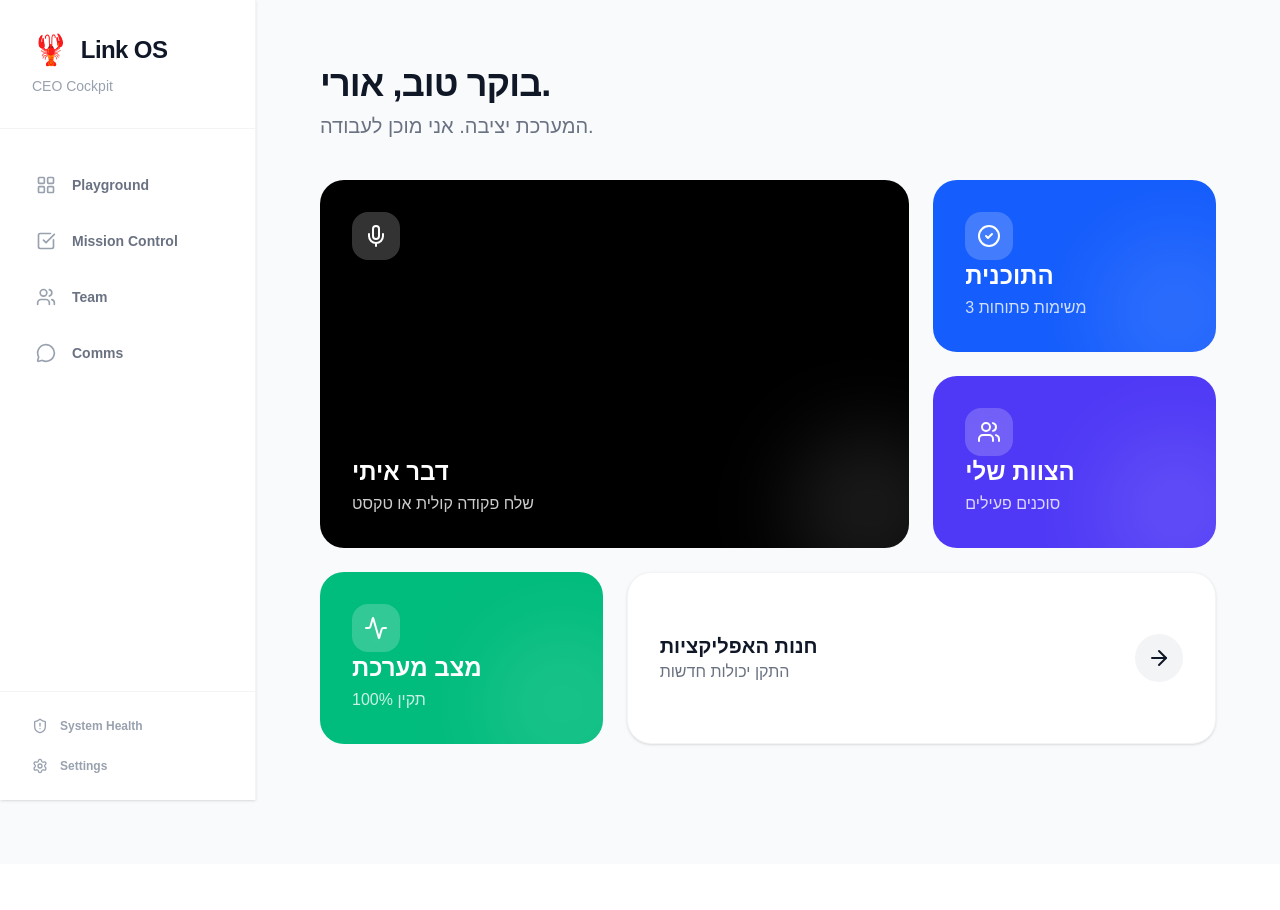
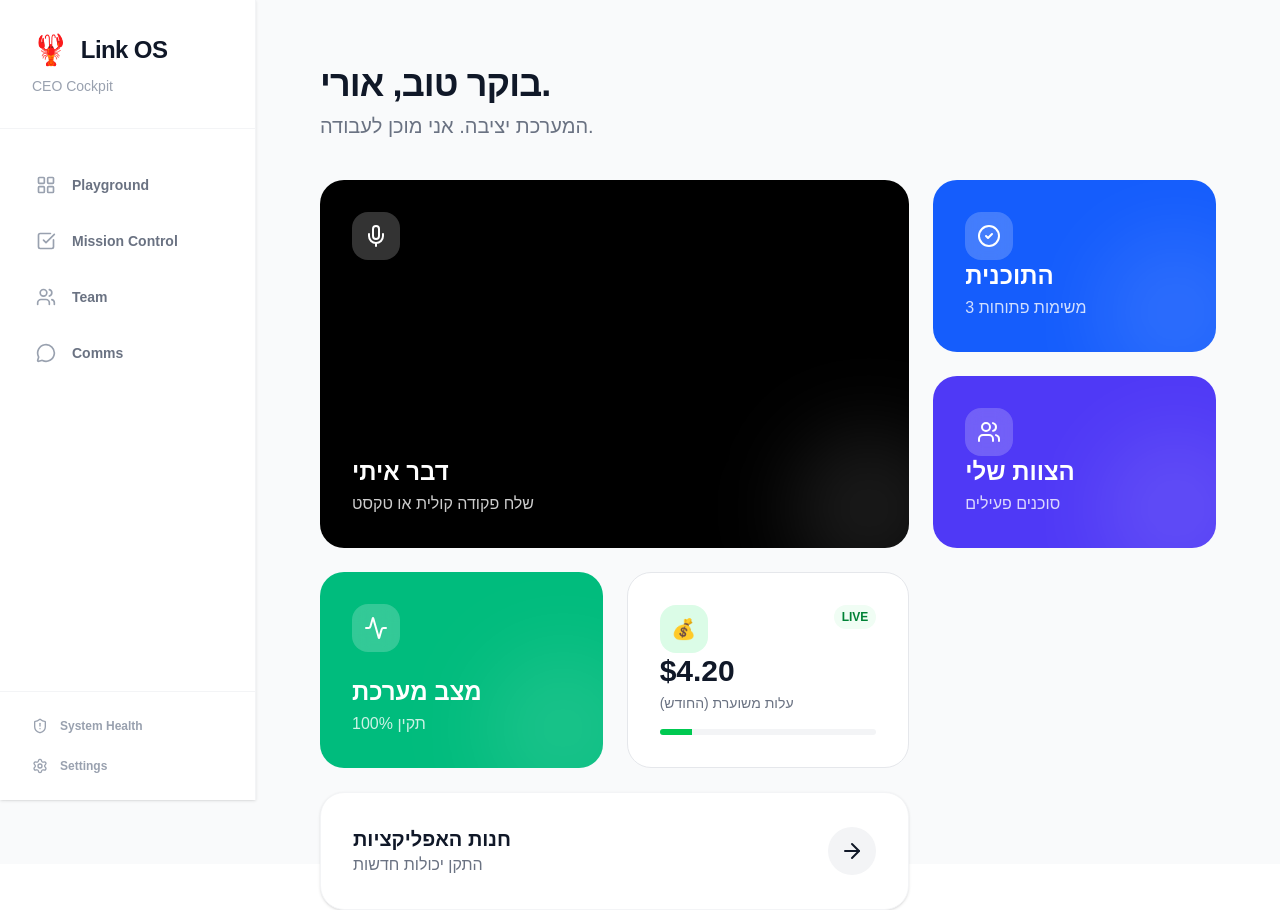
Before and after one commit to linkaiil1234/linkai-openclaw-dont-touch, a Next.js app in the folder openclaw_dont_touch/openclaw-playground/: page /admin in a window 1280 px wide. Before the commit the page ends 864 px from the top, so only its background shows below. Built offline with nearby package versions, Linux system fonts and the light colour scheme.

Commit message:
feat(finops): add cost tracking widget to CEO dashboard

```diff
--- a/openclaw_dont_touch/openclaw-playground/app/admin/page.tsx
+++ b/openclaw_dont_touch/openclaw-playground/app/admin/page.tsx
@@ -70,7 +70,26 @@ export default function CEODashboard() {
           href="/admin/brain"
         />
 
-        {/* 5. PLAYGROUND (Apps) */}
+        {/* 5. FINOPS (Cost) */}
+        <div className="group relative overflow-hidden rounded-3xl p-8 transition-all hover:scale-[1.02] hover:shadow-xl bg-white border border-gray-200">
+          <div className="relative z-10 flex flex-col h-full justify-between">
+            <div className="flex justify-between items-start">
+              <div className="bg-green-100 w-12 h-12 rounded-2xl flex items-center justify-center">
+                <span className="text-xl">💰</span>
+              </div>
+              <span className="text-xs font-bold bg-green-50 text-green-700 px-2 py-1 rounded-full">LIVE</span>
+            </div>
+            <div>
+              <h3 className="text-3xl font-black text-gray-900 mb-1">$4.20</h3>
+              <p className="text-gray-500 font-medium text-sm">עלות משוערת (החודש)</p>
+              <div className="mt-4 w-full bg-gray-100 rounded-full h-1.5 overflow-hidden">
+                <div className="bg-green-500 h-full w-[15%]" />
+              </div>
+            </div>
+          </div>
+        </div>
+
+        {/* 6. PLAYGROUND (Apps) */}
         <Link href="/admin/apps" className="col-span-1 md:col-span-2 bg-white rounded-3xl p-8 border border-gray-100 shadow-sm hover:shadow-lg transition-all group flex items-center justify-between">
           <div>
             <h3 className="text-xl font-bold text-gray-900">חנות האפליקציות</h3>
```
